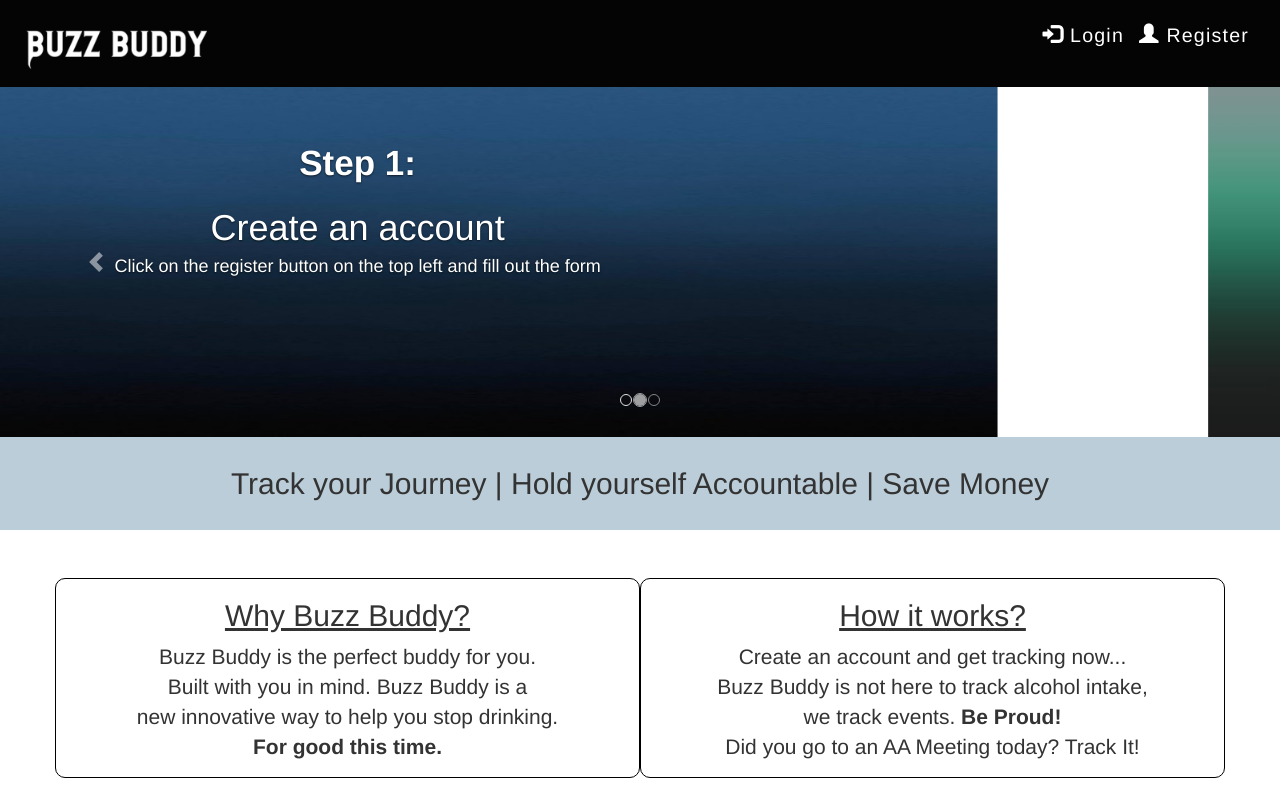
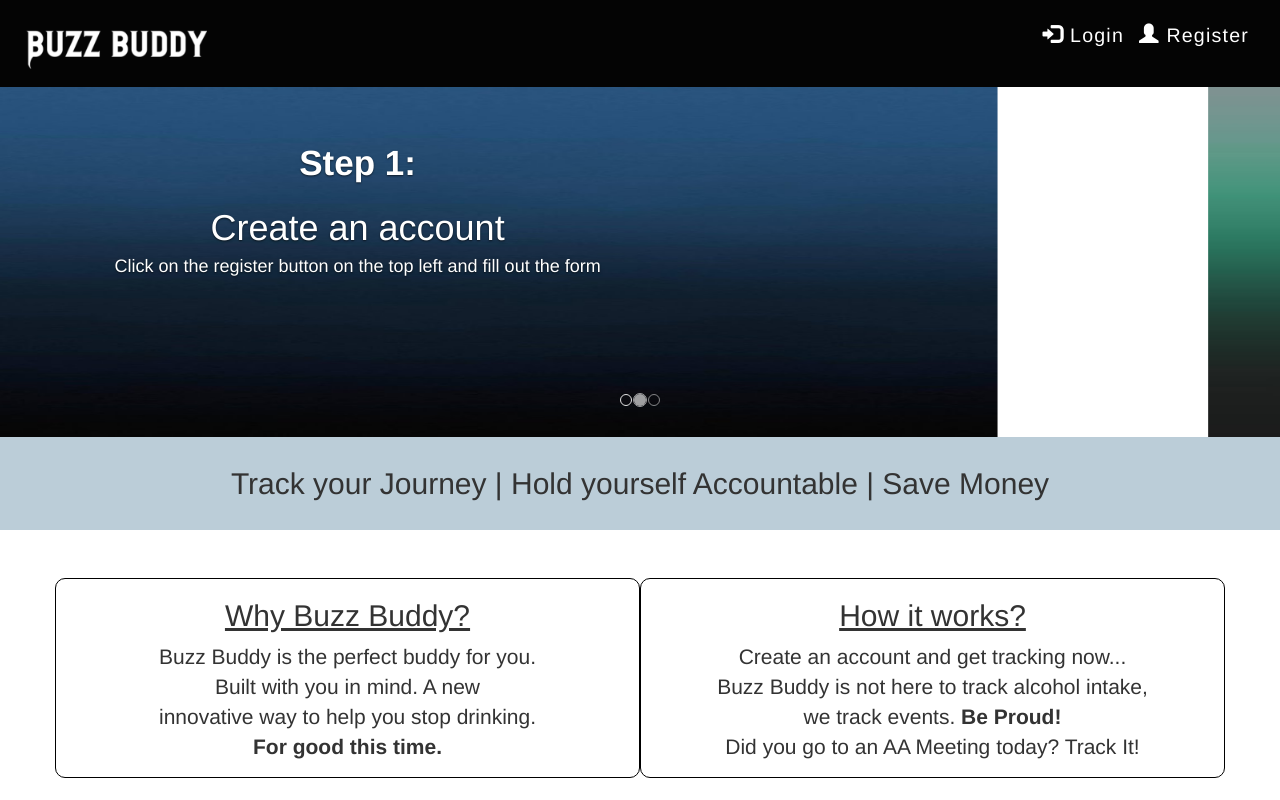
Before and after one commit to shelbyreins/buzzBuddy, a React (Create React App) app in the folder client/: page / in a window 1280 px wide. Built offline with nearby package versions, Linux system fonts and the light colour scheme; no server answers.

Commit message:
Add in link to deploy

```diff
--- a/client/public/index.html
+++ b/client/public/index.html
@@ -3,7 +3,7 @@
 
 <head>
 
-  <!-- <meta http-equiv="Content-Security-Policy" content="default-src *; style-src 'self' http://* 'unsafe-inline'; script-src 'self' http://* 'unsafe-inline' 'unsafe-eval'" /> -->
+  <meta http-equiv="Content-Security-Policy" content="default-src *; style-src 'self' http://* 'unsafe-inline'; script-src 'self' http://* 'unsafe-inline' 'unsafe-eval'" />
 
 
   <meta charset="utf-8" />
--- a/client/src/components/Landing/index.js
+++ b/client/src/components/Landing/index.js
@@ -24,7 +24,7 @@
               <img className="d-block w-100 slides" src="image3.jpeg" alt="Second slide" />
               <div class="carousel-caption  d-md-block">
               <div className="steps">Step 2:</div>
-                <h1>Login in and checkout our resouces!</h1>
+                <h1>Login and checkout our resouces!</h1>
                 <h4>Buzz Buddy is here with many resources for you to explore</h4>
               </div>
             </div>
@@ -54,7 +54,7 @@
             <div className="row">
               <div className="col-md-6 landing-border">
                 <h2 className="landing-title">Why Buzz Buddy?</h2>
-                <p className="landing-p"> Buzz Buddy is the perfect buddy for you.  <br /> Built with you in mind. Buzz Buddy is a<br/> new innovative way to help you stop drinking. <br/> <strong>For good this time.</strong> </p>
+                <p className="landing-p"> Buzz Buddy is the perfect buddy for you.  <br /> Built with you in mind. A new <br/> innovative way to help you stop drinking. <br/> <strong>For good this time.</strong> </p>
 
               </div>
 
```
